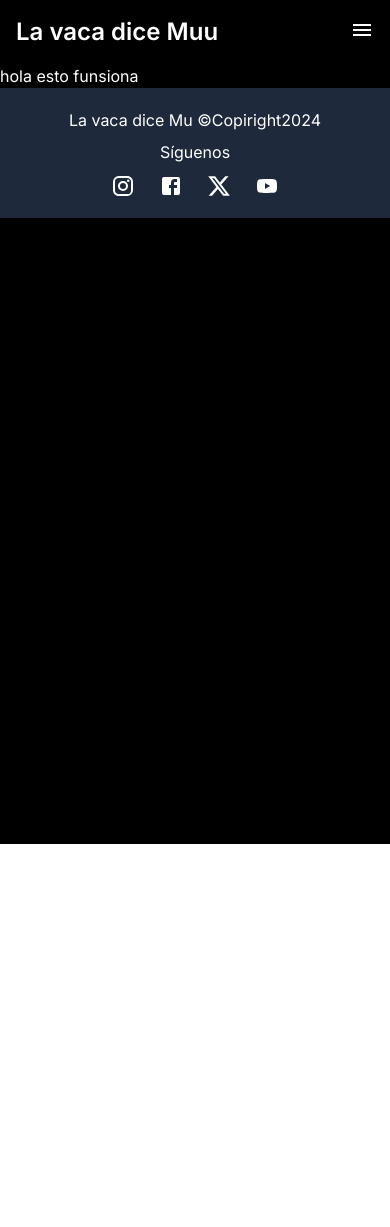
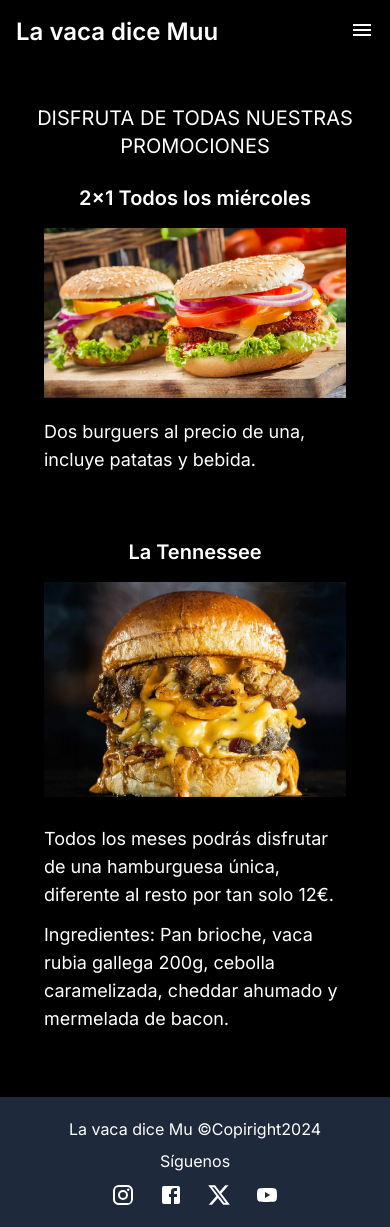
Before and after one commit to Soniaa1995/proyecto-restaurante, a Next.js app: page /promociones in a window 390 px wide. Before the commit the page ends 844 px from the top, so only its background shows below. Built offline with nearby package versions, Linux system fonts and the light colour scheme.

Commit message:
pagina promociones terminada

```diff
--- a/src/app/promociones/page.jsx
+++ b/src/app/promociones/page.jsx
@@ -1,5 +1,38 @@
+import Image from "next/image";
+import promo1 from "@/public/img-promo1.jpg";
+import promo2 from "@/public/img-promo2.jpg";
+
+
 export default function promoPage() {
   return (
-    <div>hola esto funsiona</div>
-  )
+    <div className="p-5">
+      <h1 className="text-center text-xl mt-5 sm:text-2xl md:text-4xl">
+        DISFRUTA DE TODAS NUESTRAS PROMOCIONES
+      </h1>
+      <div className="">
+        <section className="mb-4 p-6">
+          <h3 className="text-center font-semibold text-xl mb-4 sm:text-2xl lg:text-3xl">2x1 Todos los miércoles</h3>
+          <Image src={promo1} className="mb-5"
+         />
+          <p className="text-lg sm:text-xl md:text-center lg:text-3xl">
+            Dos burguers al precio de una, incluye patatas y bebida.
+          </p>
+        </section>
+        <section className="mb-5 p-6">
+          <h3 className="text-center font-semibold text-xl mb-4 sm:text-2xl md:text-4xl">La Tennessee</h3>
+          <Image src={promo2} className="mb-7"
+           height={1080}
+           width={1920}/>
+          <p className="text-lg mb-3 sm:text-xl md:text-center lg:text-3xl">
+            Todos los meses podrás disfrutar de una hamburguesa única, diferente
+            al resto por tan solo 12€.
+          </p>
+          <p className="text-lg sm:text-xl md:text-center lg:text-3xl">
+            Ingredientes: Pan brioche, vaca rubia gallega 200g, cebolla
+            caramelizada, cheddar ahumado y mermelada de bacon.
+          </p>
+        </section>
+      </div>
+    </div>
+  );
 }
--- a/tailwind.config.js
+++ b/tailwind.config.js
@@ -1,4 +1,5 @@
 /** @type {import('tailwindcss').Config} */
+const defaultTheme = require('tailwindcss/defaultTheme')
 module.exports = {
   content: [
     "./src/pages/**/*.{js,ts,jsx,tsx,mdx}",
@@ -13,6 +14,10 @@ module.exports = {
           "conic-gradient(from 180deg at 50% 50%, var(--tw-gradient-stops))",
       },
     },
+    screens: {
+      'xs': '390px',
+      ...defaultTheme.screens,
+    },
   },
   plugins: [],
 };
```
Also changed, not shown: public/img-promo1.jpg (added), public/img-promo2.jpg (added).
